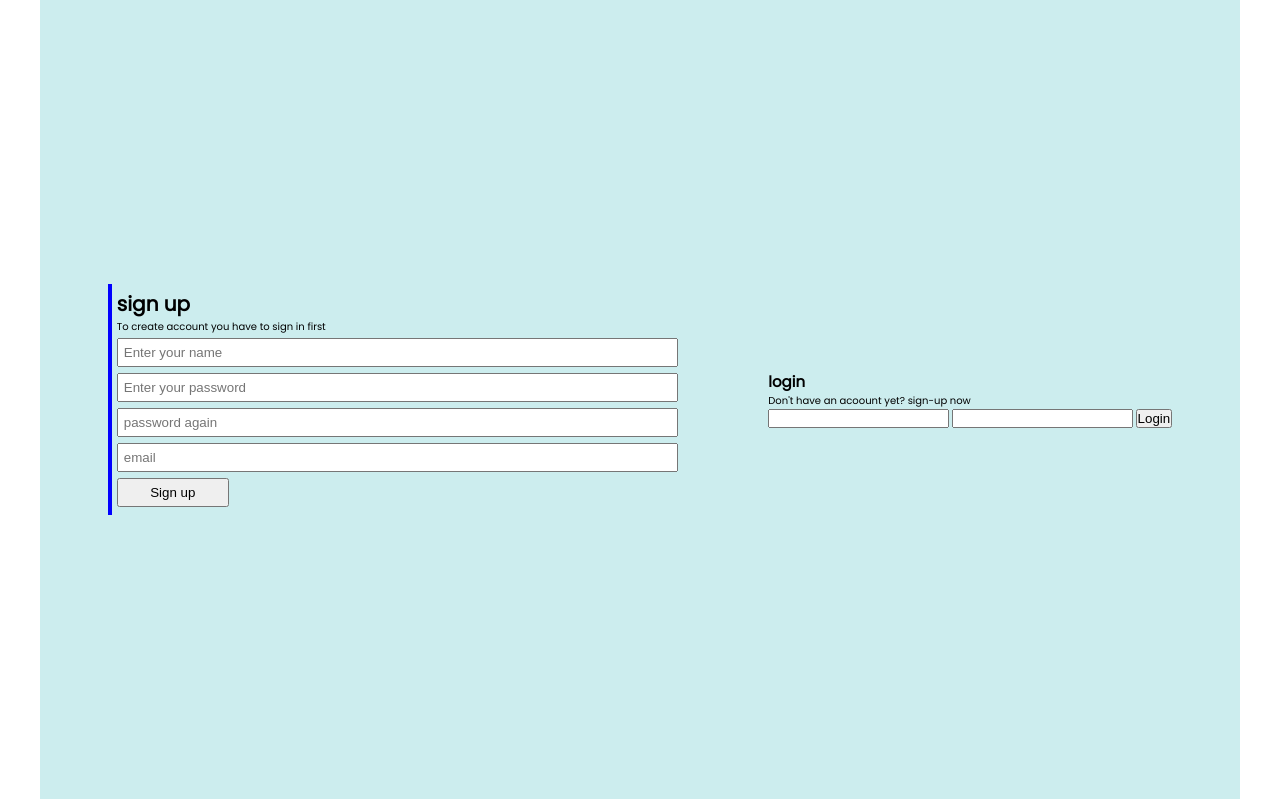
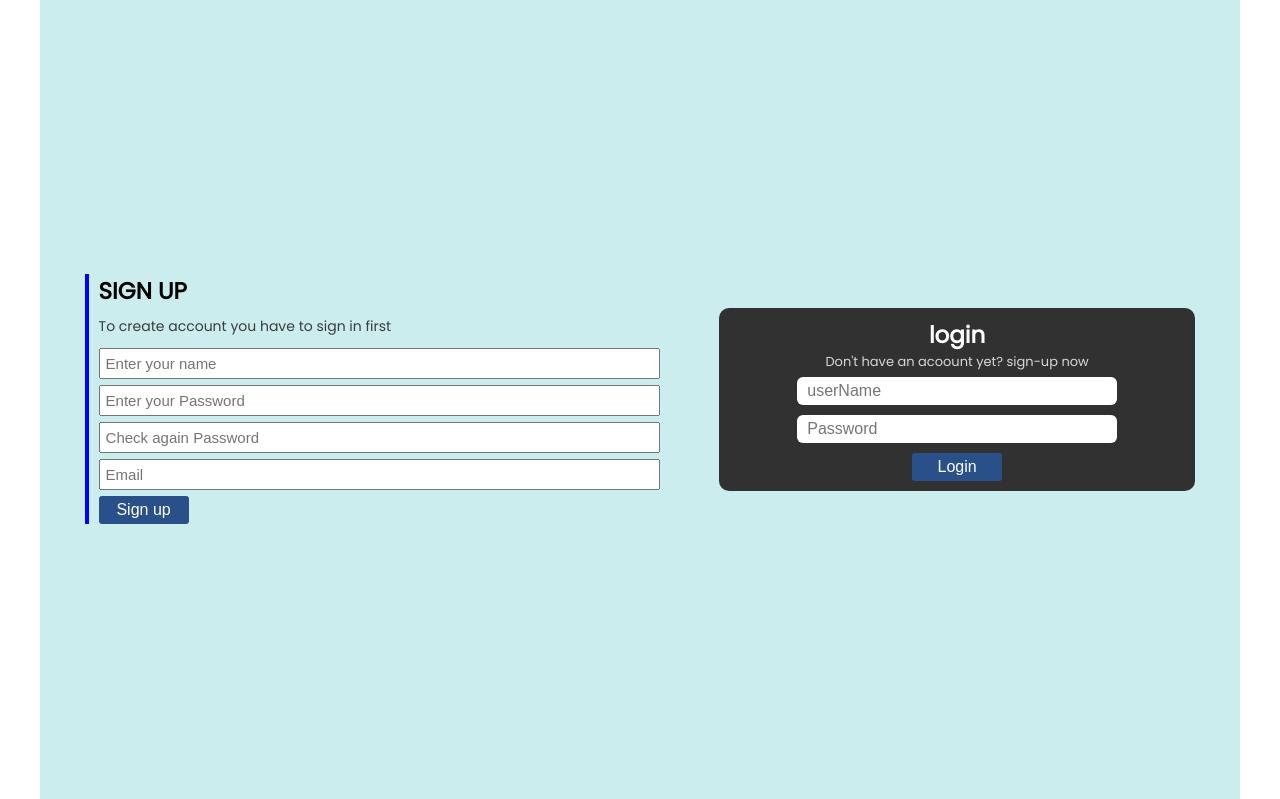
Before and after one commit to Amminn/LogInSystem-with-oop-php, a PHP site: page / in a window 1280 px wide. Shown: the part 71-870 px from the top of the page. Run offline with PHP 8.4, Linux system fonts and the light colour scheme.

Commit message:
stylign is done for now

```diff
--- a/index.html
+++ b/index.html
@@ -35,19 +35,19 @@
                 <p>To create account you have to sign in first</p>
                 <form action="">
                     <input type="text" placeholder="Enter your name">
-                    <input type="password" placeholder="Enter your password">
-                    <input type="passowrd" placeholder="password again">
-                    <input type="email" placeholder="email">
+                    <input type="password" placeholder="Enter your Password">
+                    <input type="passowrd" placeholder="Check again Password">
+                    <input type="email" placeholder="Email">
                     <input class="btn" class="btn-input" type="button" value="Sign up">
                 </form>
             </div>
             <div class="login-section">
-                <h2>login</h2>
+                <h1>login</h1>
                 <p>Don't have an acoount yet? sign-up now</p>
                 <form action="" >
-                    <input type="text">
-                    <input type="password">
-                    <input type="button" value="Login">
+                    <input type="text" placeholder="userName">
+                    <input type="password" placeholder="Password">
+                    <input class="btn" type="button" value="Login">
                 </form>
             </div>
         </div>
--- a/style.css
+++ b/style.css
@@ -94,20 +94,86 @@ html {
 }
 
 .header .sign-up-section {
+    height: 25rem;
     display: flex;
     flex-direction: column;
     justify-content: space-between;
-    padding: 0.5rem;
+    padding: 0 0 0 1rem ;
     width: 50%;
     border-left: 4px solid blue
+}
+
+.header .sign-up-section h1 {
+    font-size: 2.3rem;
+    text-transform: uppercase;
+}
+
+.header .sign-up-section p {
+    font-size: 1.4rem;
+    color: rgb(59, 59, 59);
 }
 
 .header .sign-up-section input{
     width: 100%;
     padding: .5rem;
     margin: .3rem 0;
+    font-size: 1.5rem;
 }
 
 .header .sign-up-section .btn{
-    width: 20%;
+    width: 9rem;
+    outline: none;
+    border: 0;
+    color: white;
+    font-size: 1.6rem;
+    margin-bottom: 0;
+    background-color: #2a508a;
+    border-radius: 0.3rem;
+    cursor: pointer;
 }
+
+
+/* ------ right side ------ */
+
+.login-section {
+    text-align: center;
+    display: flex;
+    flex-direction: column;
+    background-color: rgb(49, 49, 49);
+    padding: 1rem;
+    margin-left: 2rem;
+    border-radius: 1rem;
+}
+
+.login-section h1 {
+    font-size: 2.3rem;
+    color: white;
+}
+
+.login-section p {
+    font-size: 1.3rem;
+    color: #d8d8d8;
+}
+
+.login-section .btn {
+    color: white;
+    display: block;
+    width: 9rem;
+    outline: none;
+    border: 0;
+    font-size: 1.6rem;
+    margin-bottom: 0;
+    background-color: #2a508a;
+    border-radius: 0.3rem;
+    cursor: pointer;
+}
+
+.login-section input{
+    width: 70%;
+    margin: .5rem auto;
+    padding: .5rem 1rem;
+    font-size: 1.6rem;
+    border: none;
+    outline: none;
+    border-radius: .6rem;
+}
```
